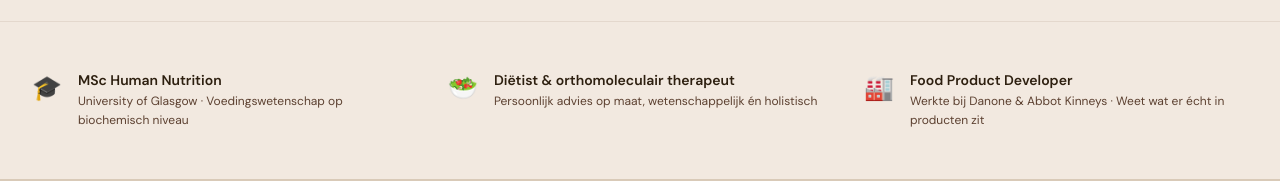
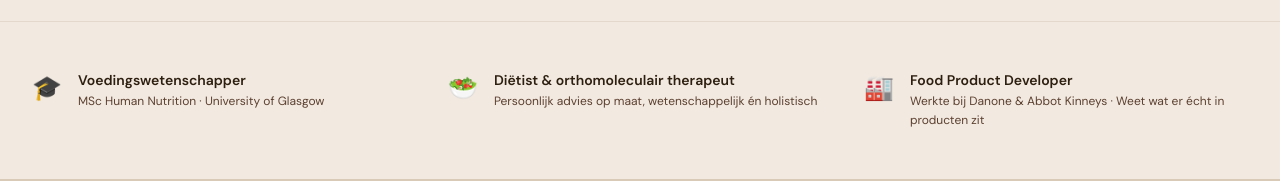
Before and after one commit to annafoods/annafoods, a Next.js app: page / in a window 1280 px wide. Shown: the part 3317-3498 px from the top of the page. Built offline with nearby package versions, Linux system fonts and the light colour scheme.

Commit message:
Voedingswetenschapper ipv MSc Human Nutrition in footer

```diff
--- a/components/Footer.tsx
+++ b/components/Footer.tsx
@@ -3,8 +3,8 @@ import Link from 'next/link'
 const credentials = [
   {
     icon: '🎓',
-    title: 'MSc Human Nutrition',
-    sub: 'University of Glasgow · Voedingswetenschap op biochemisch niveau',
+    title: 'Voedingswetenschapper',
+    sub: 'MSc Human Nutrition · University of Glasgow',
   },
   {
     icon: '🥗',
```
